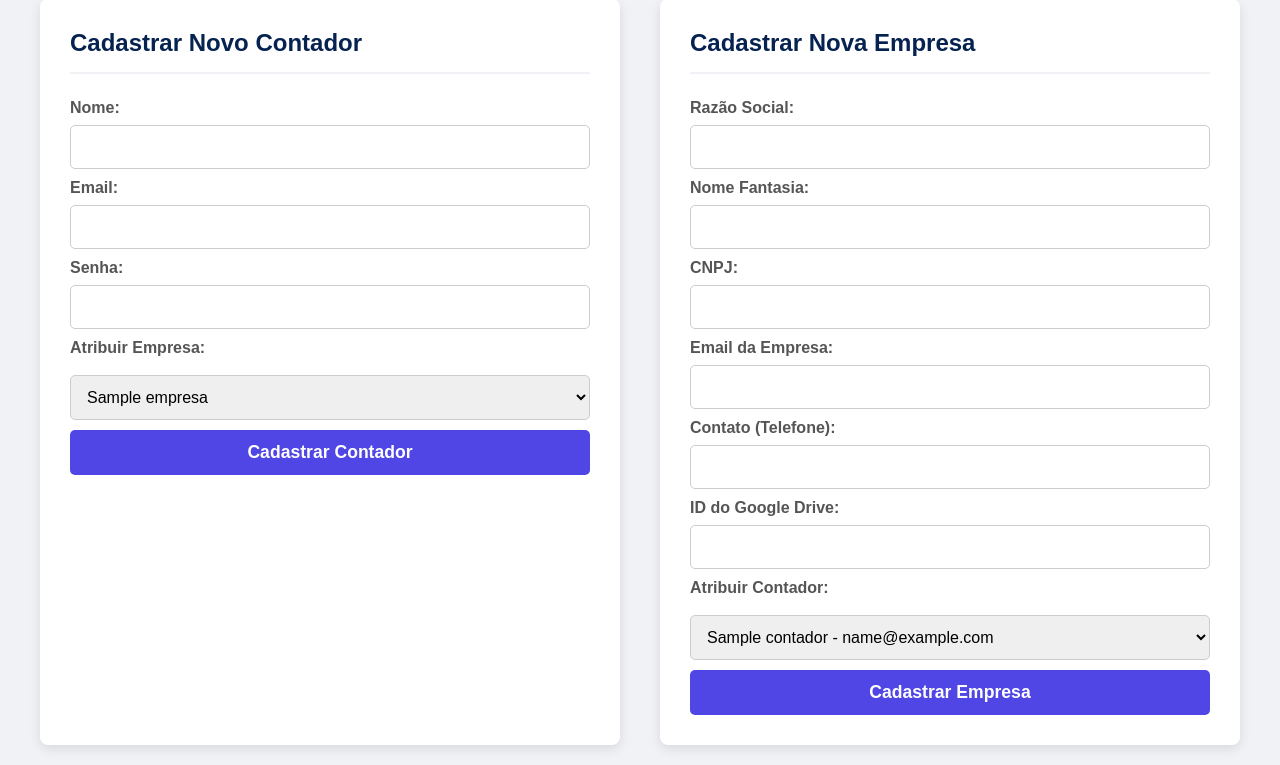
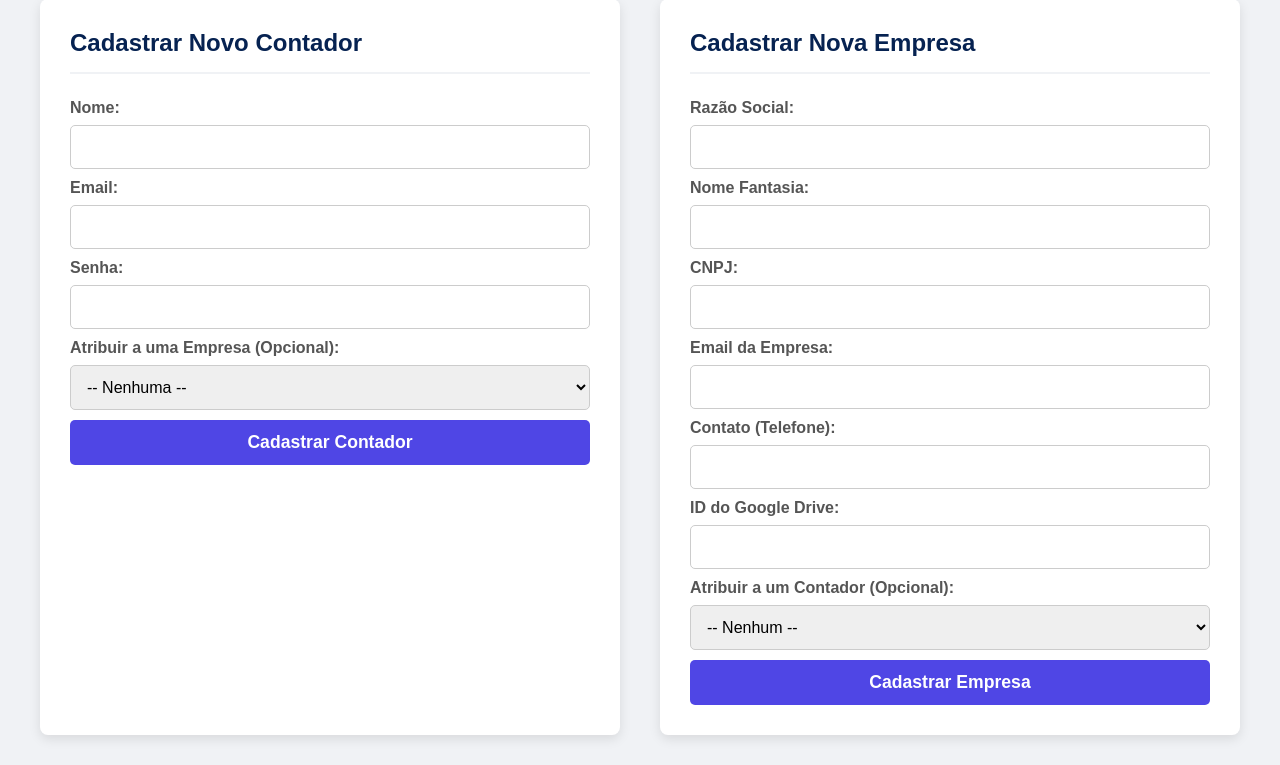
Before and after one commit to sergioguimas/geti-contabil, a Flask app: template templates/admin_cadastros.html in a window 1280 px wide. Shown: the part 113-878 px from the top of the page. Run offline with Flask 3, Linux system fonts and the light colour scheme; the template is opened without the code that fills it: most values are stand-ins (such as "Sample title", 1, 10 or a date in 2020).

Commit message:
implementação do cadastro no banco

```diff
--- a/routes.py
+++ b/routes.py
@@ -96,10 +96,12 @@ def admin_page():
             nome = request.form.get('nome')
             email = request.form.get('email')
             senha = request.form.get('senha')
-            # Precisa ajustar a função em models.py para retornar mensagens
-            # Por enquanto, estamos chamando a função
-            cadastro_contador(nome, email, senha)
-            flash(f"Contador '{nome}' cadastrado com sucesso!", 'success')
+            sucesso, mensagem = cadastro_contador(nome, email, senha)
+            if sucesso:
+                flash(mensagem, 'success')
+            else:
+                flash(mensagem, 'error')
+
 
         elif form_type == 'empresa':
             razao_social = request.form.get('razao_social')
@@ -107,13 +109,17 @@ def admin_page():
             cnpj = request.form.get('cnpj')
             empresa_email = request.form.get('empresa_email')
             contato = request.form.get('contato')
-            drive_id = request.form.get('g_drive_folder_id')
-            cadastro_empresa(razao_social, cnpj, drive_id, nome_fantasia, empresa_email, contato)
-            flash(f"Empresa '{nome_fantasia or razao_social}' cadastrada com sucesso!", 'success')
-
+            drive_id = request.form.get('drive_id')
+            sucesso, mensagem = cadastro_empresa(razao_social, cnpj, drive_id, nome_fantasia, empresa_email, contato)
+            if sucesso:
+                flash(mensagem, 'success')
+            else:
+                flash(mensagem, 'error')
         return redirect(url_for('admin_page'))
-
-    return render_template("admin_cadastros.html")
+    db = get_db()
+    contadores = db.execute("SELECT id, nome, email FROM contador ORDER BY nome").fetchall()
+    empresas = db.execute("SELECT id, nome_fantasia, razao_social FROM empresa ORDER BY nome_fantasia").fetchall()
+    return render_template("admin_cadastros.html", contadores=contadores, empresas=empresas)
 
 @app.route("/logout")
 def logout():
--- a/templates/admin_cadastros.html
+++ b/templates/admin_cadastros.html
@@ -55,16 +55,15 @@
                     <label for="senha">Senha:</label>
                     <input type="password" id="senha" name="senha" required>
 
-                    <label for="empresa">Atribuir Empresa:</label>
-                    <form action="{{ url_for('dashboard')}}" method="GET">
-                        <select name="empresa_id" class="empresa-select">
+                    <label for="empresa_id">Atribuir a uma Empresa (Opcional):</label>
+                    <select name="empresa_id" id="empresa_id">
+                        <option value="">-- Nenhuma --</option>
                         {% for empresa in empresas %}
                             <option value="{{ empresa.id }}">
                                 {{ empresa.nome_fantasia or empresa.razao_social }}
                             </option>
                         {% endfor %}
                     </select>
-                    </form>
                     <button type="submit">Cadastrar Contador</button>
                 </form>
             </div>
@@ -92,17 +91,15 @@
                     <label for="drive_id">ID do Google Drive:</label>
                     <input type="text" id="drive_id" name="drive_id" required>
 
-                    <label for="contador">Atribuir Contador:</label>
-                    <form action="{{ url_for('dashboard')}}" method="GET">
-                        <select name="contador_id" class="empresa-select">
+                    <label for="contador_id">Atribuir a um Contador (Opcional):</label>
+                    <select name="contador_id" id="contador_id">
+                        <option value="">-- Nenhum --</option>
                         {% for contador in contadores %}
                             <option value="{{ contador.id }}">
-                                    {{ contador.nome }} - {{ contador.email }}
+                                {{ contador.nome }} ({{ contador.email }})
                             </option>
                         {% endfor %}
                     </select>
-                    </form>
-
                     <button type="submit">Cadastrar Empresa</button>
                 </form>
             </div>
```
Also changed, not shown: models.py (+24 -11 lines), usuarios.db, 1 other file. Lines whose indentation alone changed are shown as unchanged.
